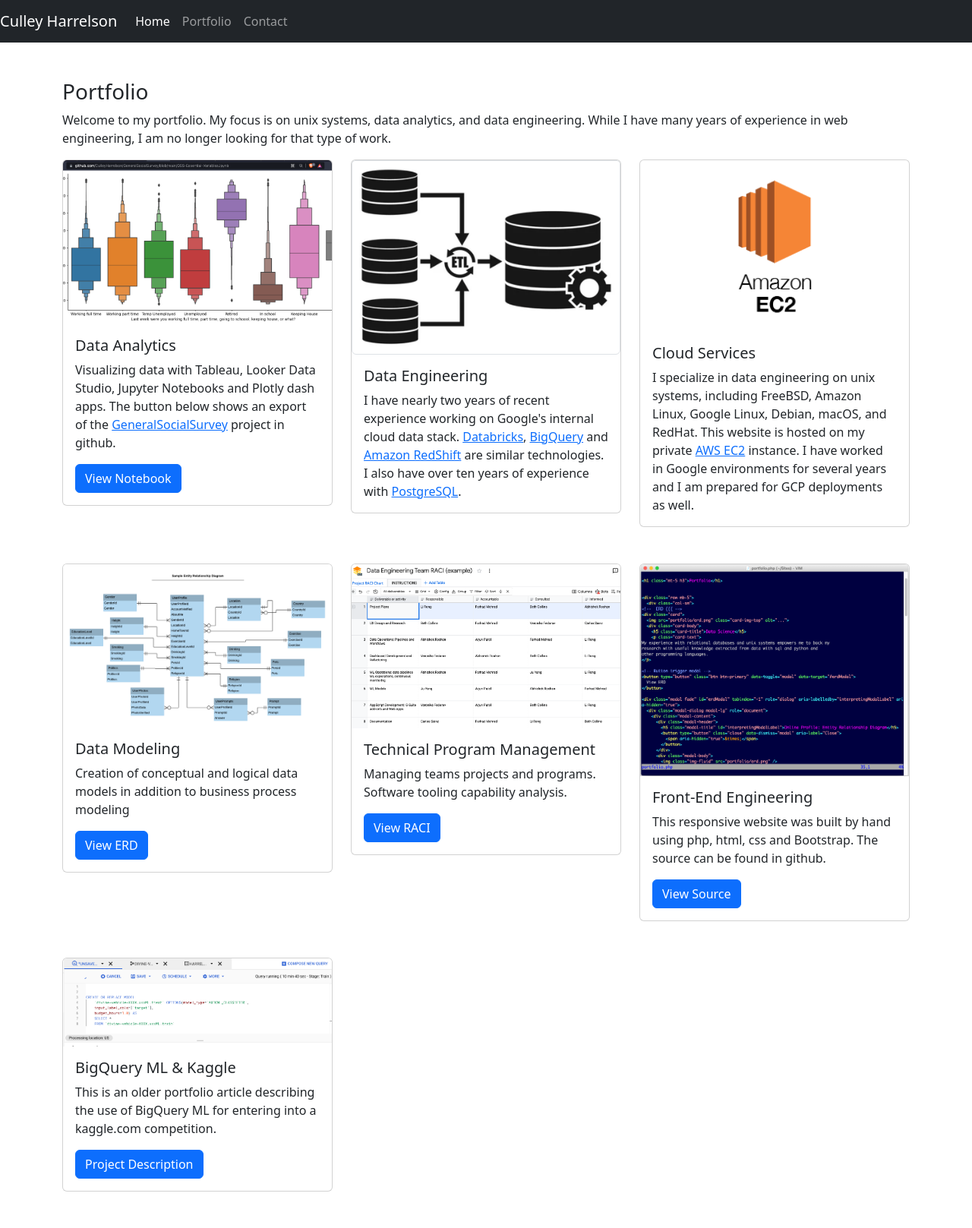
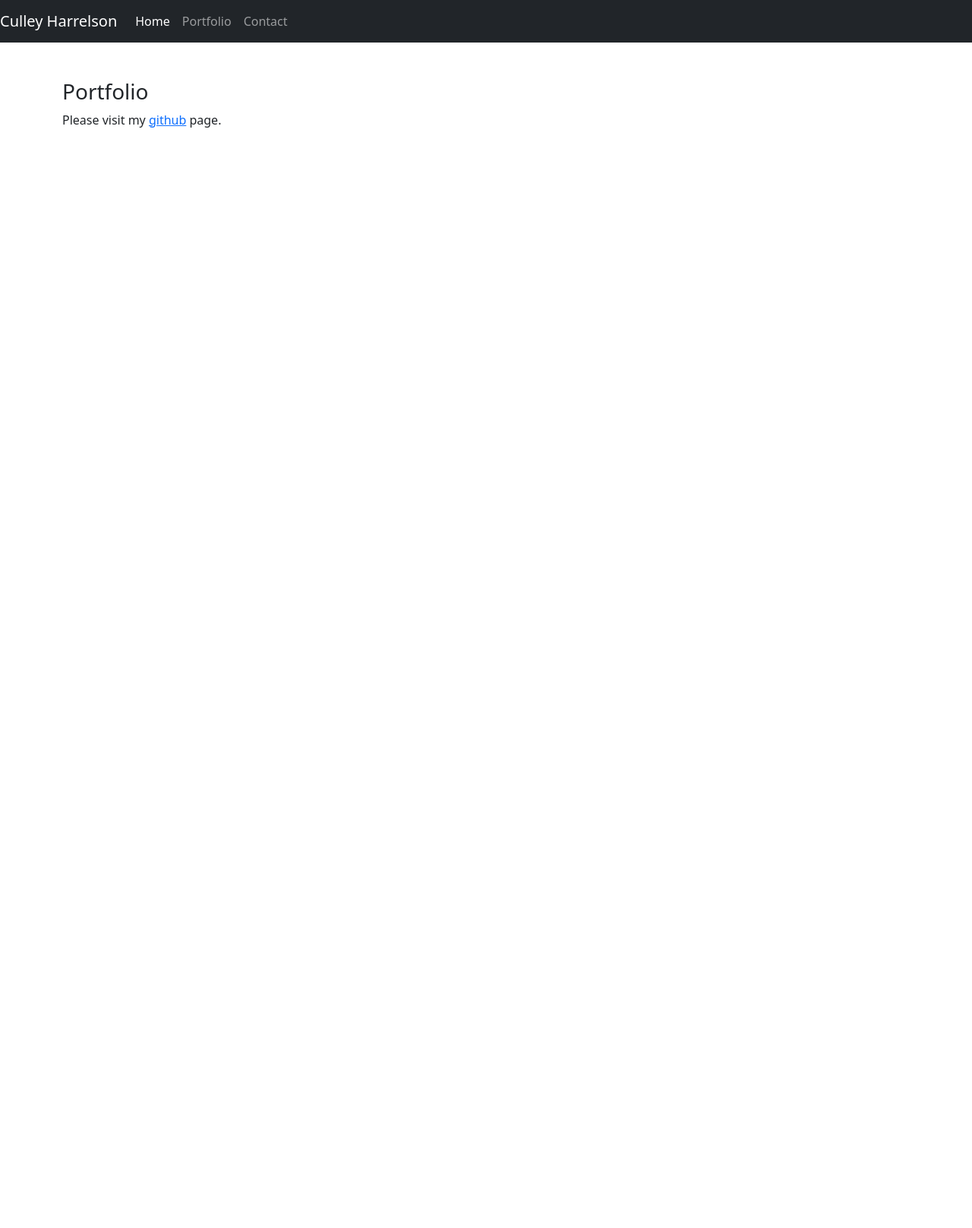
Before and after one commit to CulleyHarrelson/k2tog.com, a PHP site: page /portfolio.php in a window 1280 px wide. Shown: the whole page at 76% size. After the commit the page ends 168 px from the top, so only its background shows below. Run offline with PHP 8.4, Linux system fonts and the light colour scheme.

Commit message:
making the portfolio page simply link to github

```diff
--- a/portfolio.php
+++ b/portfolio.php
@@ -7,39 +7,56 @@ require_once('header.php');
     <h1 class="mt-5 h3">Portfolio</h1>
 
     <p>
-Welcome to my portfolio. My focus is on unix systems, data
-analytics, and data engineering. While I have many years of experience in web
-engineering, I am no longer looking for that type of work.
+        Please visit my <a
+            href="https://github.com/CulleyHarrelson">github</a> page.
+    </p>
+</div>
+<?php
+require_once('footer.php');
+return;
+?>
+
+<div class="container">
+
+    <h1 class="mt-5 h3">Portfolio</h1>
+
+    <p>
+        Welcome to my data portfolio! This page is intended to compliment my <a
+            href="https://github.com/CulleyHarrelson">github</a> page.
     </p>
 
     <div class="row mb-5">
 
         <div class="col-sm">
-    <!--  analytics {{{ -->
-    <div class="card" >
+            <!--  notebooks {{{ -->
+            <div class="card">
                 <img src="portfolio/jupyter.png" class="card-img-top" alt="...">
                 <div class="card-body">
-        <h5 class="card-title">Data Analytics</h5>
-        <p class="card-text">Visualizing data with Tableau, Looker Data Studio, Jupyter Notebooks and Plotly dash apps. The button below shows an export of the <a href="https://github.com/CulleyHarrelson/GeneralSocialSurvey">GeneralSocialSurvey</a> project in github.</p>
-<a class="btn btn-primary" target="_new" href="/GSS-Essential-Variables.html" role="button">View Notebook</a>
+                    <h5 class="card-title">Notebooks</h5>
+                    <p class="card-text">
+                        Notebooks contain live code, equations, visualizations,
+                        and text.  This example shows an export of the <a
+                        href="https://github.com/CulleyHarrelson/GeneralSocialSurvey">GeneralSocialSurvey
+                        Essential Variable</a> jupyter notebook in github.  It was written in
+                        python, uses pandas for the data pipeline, and Seaborn is used for plotting graphs.
+                    </p>
+                    <a class="btn btn-primary" href="/GSS-Essential-Variables.html" role="button">View Notebook</a>
 
                 </div>
             </div>
             <!-- }}} -->
         </div>
         <div class="col-sm">
-    <!--  Data Warehousing{{{ -->
+            <!--  ETL {{{ -->
             <div class="card">
                 <img src="portfolio/warehouse.png" class="card-img-top img-thumbnail" alt="...">
                 <div class="card-body">
-        <h5 class="card-title">Data Engineering</h5>
+                    <h5 class="card-title">ETL</h5>
                     <p class="card-text">
-I have nearly two years of recent experience working on Google's internal cloud
-data stack. <a href="https://www.databricks.com/">Databricks</a>, <a href="https://cloud.google.com/bigquery">BigQuery</a> and <a
-href="https://aws.amazon.com/redshift/">Amazon RedShift</a> are similar
-technologies. I also have over ten years of experience with <a
-href="https://www.postgresql.org/about/">PostgreSQL</a>.
+ETL comes in many forms. This notebook extracts JSON data and log data from the
+locally "saved world" files from Minecraft Java Edition.
                     </p>
+                    <a class="btn btn-primary" href="/MinecraftStats.html" role="button">View Notebook</a>
 
                 </div>
             </div>
@@ -47,14 +64,15 @@ href="https://www.postgresql.org/about/">PostgreSQL</a>.
         </div>
         <div class="col-sm">
             <!--  ec2 {{{ -->
-    <div class="card" >
+            <div class="card">
                 <img src="portfolio/ec2.png" width="90%" class="card-img-top" alt="...">
                 <div class="card-body">
                     <h5 class="card-title">Cloud Services</h5>
                     <p class="card-text">
                         I specialize in data engineering on unix systems, including FreeBSD,
                         Amazon Linux, Google Linux, Debian, macOS, and RedHat. This website is hosted
-on my private <a href="https://aws.amazon.com/pm/ec2/">AWS EC2</a> instance. I have worked in Google environments for several years and
+                        on my private <a href="https://aws.amazon.com/pm/ec2/">AWS EC2</a> instance. I have worked in
+                        Google environments for several years and
                         I am prepared for GCP deployments as well.
                     </p>
                 </div>
@@ -80,7 +98,8 @@ Creation of conceptual and logical data models in addition to business process m
                         View ERD
                     </button>
 
-<div class="modal fade" id="erdModal" tabindex="-1" role="dialog" aria-labelledby="interpretingModalLabel" aria-hidden="true">
+                    <div class="modal fade" id="erdModal" tabindex="-1" role="dialog"
+                        aria-labelledby="interpretingModalLabel" aria-hidden="true">
                         <div class="modal-dialog modal-lg" role="document">
                             <div class="modal-content">
                                 <div class="modal-header">
@@ -117,7 +136,8 @@ Creation of conceptual and logical data models in addition to business process m
                         View RACI
                     </button>
 
-<div class="modal fade" id="rasci" tabindex="-1" role="dialog" aria-labelledby="interpretingModalLabel" aria-hidden="true">
+                    <div class="modal fade" id="rasci" tabindex="-1" role="dialog"
+                        aria-labelledby="interpretingModalLabel" aria-hidden="true">
                         <div class="modal-dialog modal-lg" role="document">
                             <div class="modal-content">
                                 <div class="modal-header">
@@ -149,7 +169,8 @@ Creation of conceptual and logical data models in addition to business process m
                         This responsive website was built by hand using php, html, css and Bootstrap.
                         The source can be found in github.
                     </p>
-        <a class="btn btn-primary" href="https://github.com/CulleyHarrelson/k2tog.com" role="button">View Source</a>
+                    <a class="btn btn-primary" href="https://github.com/CulleyHarrelson/k2tog.com" role="button">View
+                        Source</a>
                 </div>
             </div>
             <!-- }}} -->
@@ -164,7 +185,8 @@ Creation of conceptual and logical data models in addition to business process m
                 <div class="card-body">
                     <h5 class="card-title">BigQuery ML &amp; Kaggle</h5>
                     <p class="card-text">
-This is an older portfolio article describing the use of BigQuery ML for entering into a kaggle.com competition.
+                        This is an older portfolio article describing the use of BigQuery ML for entering into a
+                        kaggle.com competition.
                     </p>
 
                     <a class="btn btn-primary" target="_new" href="bqml.php" role="button">Project Description</a>
```
Lines whose indentation alone changed are shown as unchanged.
